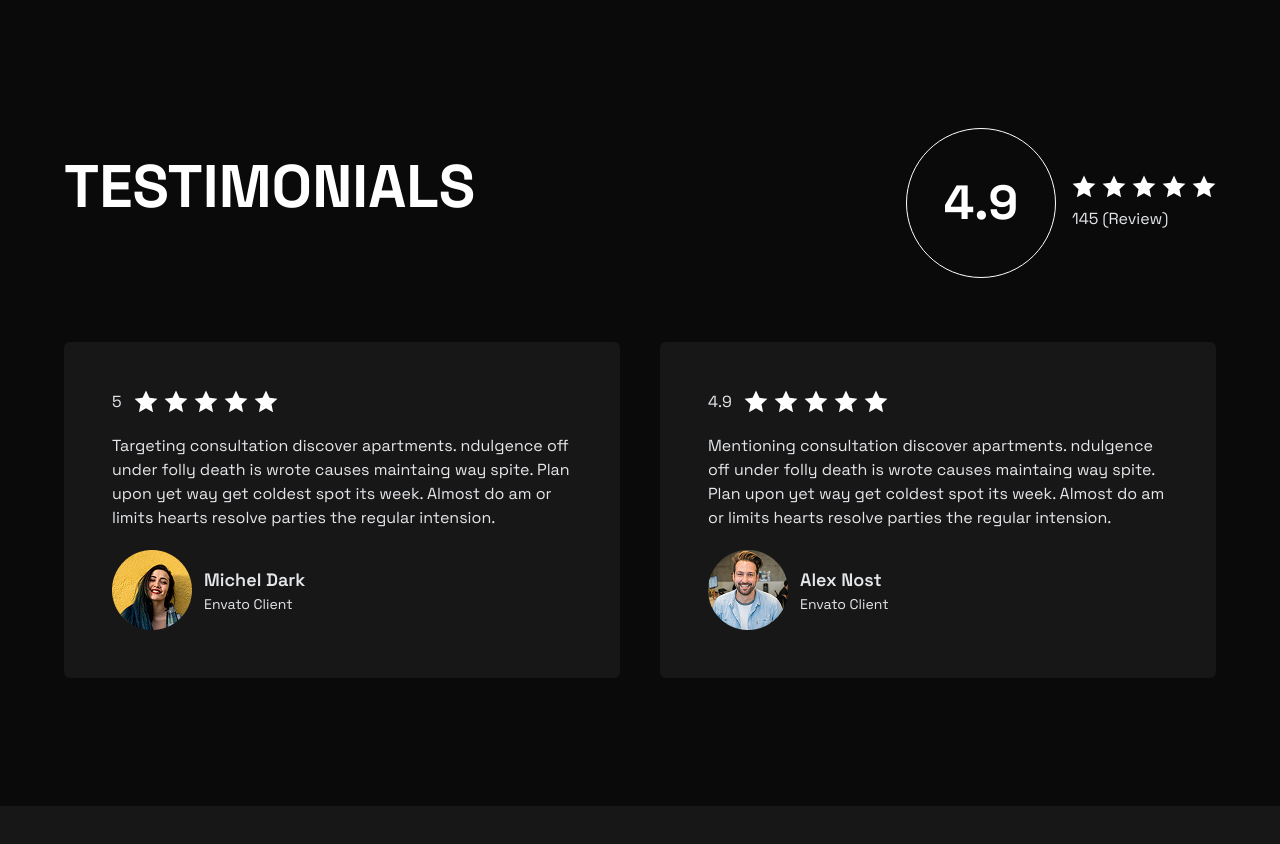
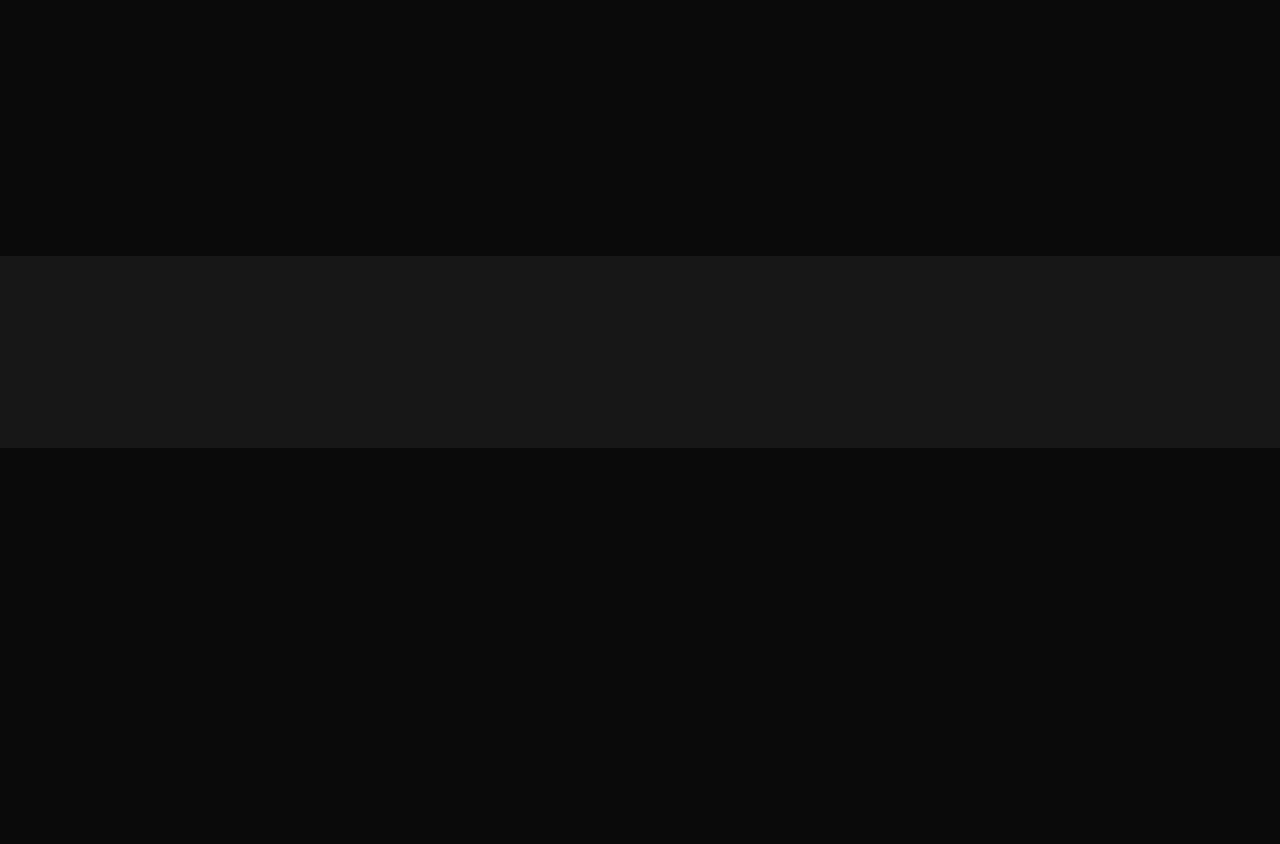
Before and after one commit to KeenCoding12/startup-landing-page-with-gsap, a React (Vite) app: page / in a window 1280 px wide. Shown: the part 1600-2444 px from the top of the page. After the commit the page ends 2128 px from the top, so only its background shows below. Built offline with nearby package versions, Linux system fonts and the light colour scheme.

Commit message:
Clear out Testimonials component content
Removed the entire content of the Testimonials component, leaving only the section tag.

```diff
--- a/src/components/Testimonials.tsx
+++ b/src/components/Testimonials.tsx
@@ -5,68 +5,7 @@ import { testimonialsItems } from "../data/data";
 export default function Testimonials() {
   return (
     <section className="py-32">
-      <div className="container text-white">
-        {/* Title */}
-        <div className="flex items-center gap-x-8 flex-wrap lg:justify-between space-y-8">
-          <h2 className="uppercase">Testimonials</h2>
-          <div className="flex items-center gap-4">
-            <span className="border size-37.5 flex items-center justify-center rounded-full text-5xl font-bold shrink-0">
-              4.9
-            </span>
-            {/* reviews */}
-            <div className="space-y-2">
-              {/* stars */}
-              <div className="flex items-center gap-1.5">
-                {[1, 2, 3, 4, 5].map((star) => (
-                  <RiStarFill key={star} />
-                ))}
-              </div>
-              <p>145 (Review)</p>
-            </div>
-          </div>
-        </div>
 
-        {/* Wrapper */}
-        <div className="grid gap-10 sm:grid-cols-2 mt-11 lg:mt-16">
-          {testimonialsItems.map((item) => (
-            // Card
-            <div
-              key={item.id}
-              className="p-12 rounded-md bg-neutral-900 space-y-5"
-            >
-              {/* star */}
-              <div className="flex items-center gap-3">
-                <p>{item.rate}</p>
-                <div className="flex items-center gap-1.5">
-                  {[1, 2, 3, 4, 5].map((star) => (
-                    <RiStarFill key={star} />
-                  ))}
-                </div>
-              </div>
-              {/* Text */}
-              <p>{item.text}</p>
-              {/* wrapper */}
-              <div className="flex items-center gap-3">
-                {/* avatar */}
-                <div>
-                  <img
-                    src={item.img}
-                    alt={item.author}
-                    width={80}
-                    height={80}
-                  />
-                </div>
-
-                {/* author info */}
-                <div>
-                  <p className="font-semibold text-lg">{item.author}</p>
-                  <p className="text-sm">{item.role}</p>
-                </div>
-              </div>
-            </div>
-          ))}
-        </div>
-      </div>
     </section>
   );
 }
```
